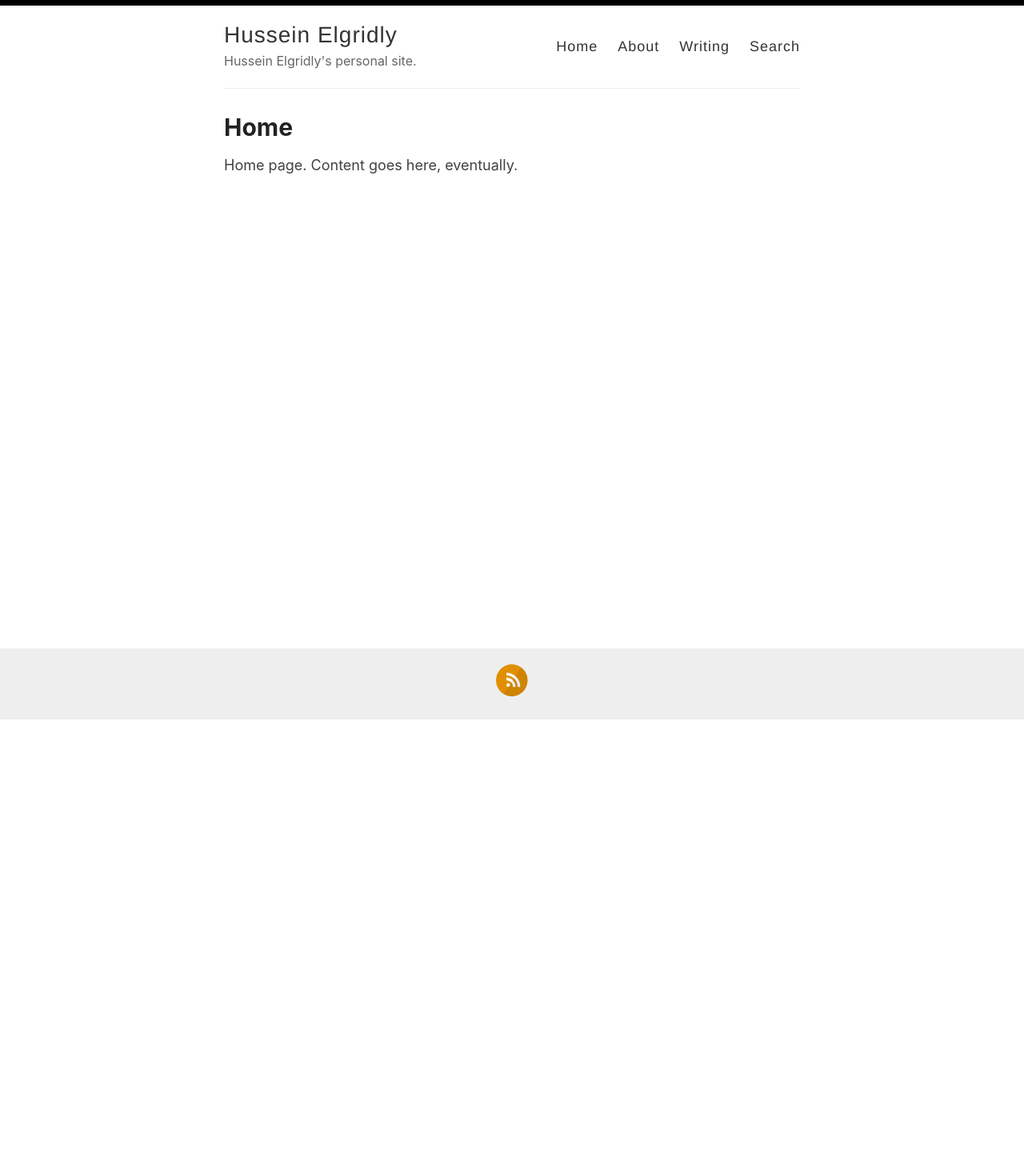
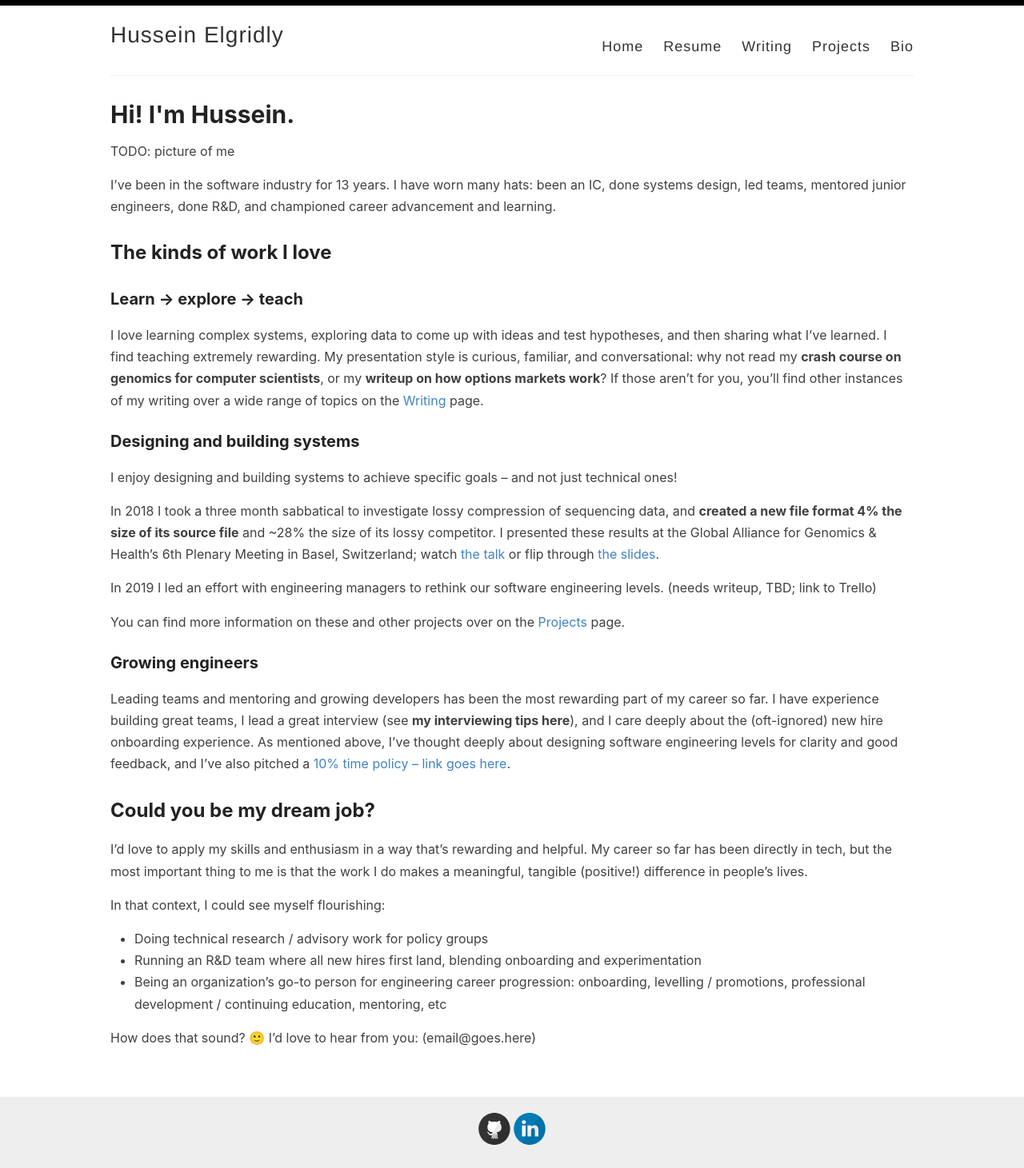
Before and after one commit to helgridly/helgridly.github.io, a Jekyll site: the page built from index.md, in a window 1280 px wide. Shown: the whole page at 80% size. Built offline with Jekyll 4.4.1, drawn with Linux system fonts in a browser that asks for light colours; before the commit the page ends 901 px from its top, so only the background shows below that.

Commit message:
Homepage (#2)
* build out extra pages, write some landing page blurb

* much more blurb on landing page + some more organization

* tinker

* trash games/broad breakdown, edit styles (++pagewidth, --font)

```diff
--- a/_config.yml
+++ b/_config.yml
@@ -9,7 +9,7 @@ name: Hussein Elgridly
 author: Hussein Elgridly
 
 # Short bio or description (displayed in the header)
-description: "Hussein Elgridly's personal site."
+description:
 
 # URL of your avatar or profile pic (you could use your GitHub profile pic)
 avatar: /images/lgrid.png
@@ -24,11 +24,11 @@ footer-links:
   email:
   facebook:
   flickr:
-  github:
+  github: helgridly
   instagram:
-  linkedin:
+  linkedin: hussein-elgridly
   pinterest:
-  rss: rss
+  rss:
   twitter:
   stackoverflow:
   youtube: # channel/<your_long_string> or user/<user-name>
--- a/_layouts/default.html
+++ b/_layouts/default.html
@@ -27,9 +27,11 @@
 
             <nav>
               <a href="{{ site.baseurl }}/">Home</a>
-              <a href="{{ site.baseurl }}/about">About</a>
+              <a href="{{ site.baseurl }}/resume">Resume</a>
               <a href="{{ site.baseurl }}/writing">Writing</a>
-              <a href="{{ site.baseurl }}/search">Search</a>
+              <a href="{{ site.baseurl }}/projects">Projects</a>
+              <a href="{{ site.baseurl }}/bio">Bio</a>
+              <!--<a href="{{ site.baseurl }}/search">Search</a>-->
             </nav>
           </header>
         </div>
--- a/assets/style.scss
+++ b/assets/style.scss
@@ -26,13 +26,13 @@ body {
   color: #404040;
   line-height: 1.7;
   font-weight: 400;
-  font-size: 18px;
+  font-size: 16px;
   height: 100%;
 }
 
 .container {
   margin: 0 auto;
-  max-width: 740px;
+  max-width: 1024px;
   padding: 0 10px;
   width: 100%;
 }
--- a/index.md
+++ b/index.md
@@ -1,7 +1,41 @@
 ---
 layout: page
-title: Home
+title: Hi! I'm Hussein.
 permalink: /
 ---
 
-Home page. Content goes here, eventually.
+TODO: picture of me
+
+I've been in the software industry for 13 years. I have worn many hats: been an IC, done systems design, led teams, mentored junior engineers, done R&D, and championed career advancement and learning.
+
+## The kinds of work I love
+
+### Learn -> explore -> teach
+
+I love learning complex systems, exploring data to come up with ideas and test hypotheses, and then sharing what I've learned. I find teaching extremely rewarding. My presentation style is curious, familiar, and conversational: why not read my **crash course on genomics for computer scientists**, or my **writeup on how options markets work**? If those aren't for you, you'll find other instances of my writing over a wide range of topics on the [Writing](/writing) page.
+
+### Designing and building systems
+
+I enjoy designing and building systems to achieve specific goals -- and not just technical ones!
+
+In 2018 I took a three month sabbatical to investigate lossy compression of sequencing data, and **created a new file format 4% the size of its source file** and ~28% the size of its lossy competitor. I presented these results at the Global Alliance for Genomics & Health's 6th Plenary Meeting in Basel, Switzerland; watch [the talk](https://www.youtube.com/watch?v=TaqFBgaZHmE&t=13920s) or flip through [the slides](https://docs.google.com/presentation/d/1EAG3Mz_Rwszn1xzvLFlFDtZJKeTfTcqo/edit).
+
+In 2019 I led an effort with engineering managers to rethink our software engineering levels. (needs writeup, TBD; link to Trello)
+
+You can find more information on these and other projects over on the [Projects](/Projects) page.
+
+### Growing engineers
+
+Leading teams and mentoring and growing developers has been the most rewarding part of my career so far. I have experience building great teams, I lead a great interview (see **my interviewing tips here**), and I care deeply about the (oft-ignored) new hire onboarding experience. As mentioned above, I've thought deeply about designing software engineering levels for clarity and good feedback, and I've also pitched a [10% time policy -- link goes here]().
+
+## Could you be my dream job?
+
+I'd love to apply my skills and enthusiasm in a way that's rewarding and helpful. My career so far has been directly in tech, but the most important thing to me is that the work I do makes a meaningful, tangible (positive!) difference in people's lives.
+
+In that context, I could see myself flourishing:
+
+* Doing technical research / advisory work for policy groups
+* Running an R&D team where all new hires first land, blending onboarding and experimentation
+* Being an organization's go-to person for engineering career progression: onboarding, levelling / promotions, professional development / continuing education, mentoring, etc
+
+How does that sound? 🙂 I'd love to hear from you: (email@goes.here)
```
Also changed, not shown: _pages/about.md (deleted, +0 -7 lines), _pages/bio.md (added, +7 -0 lines), _pages/projects.md (added, +21 -0 lines), _pages/resume.md (added, +7 -0 lines), _pages/writing.md (+3 -1 lines), README.md.
